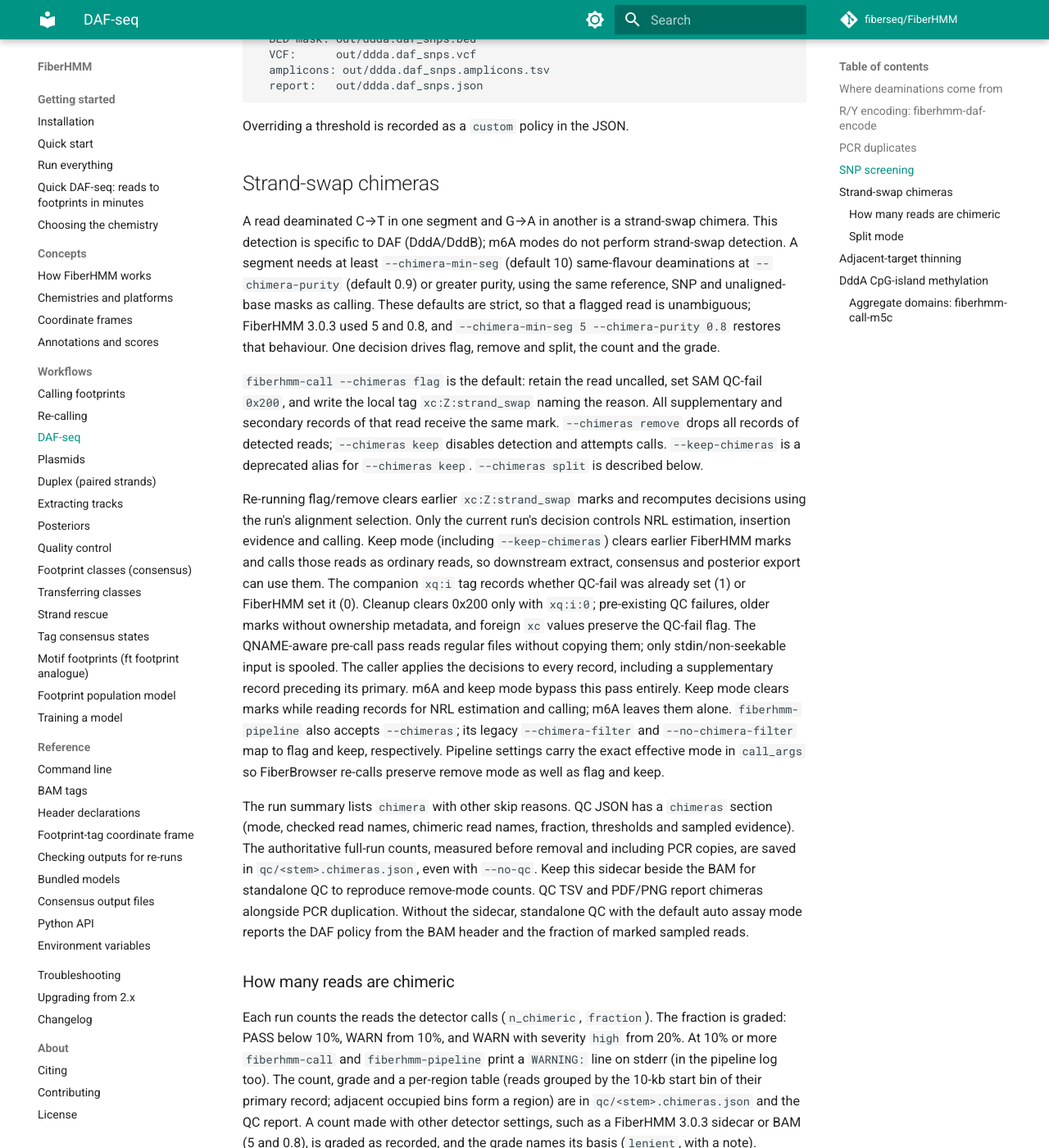
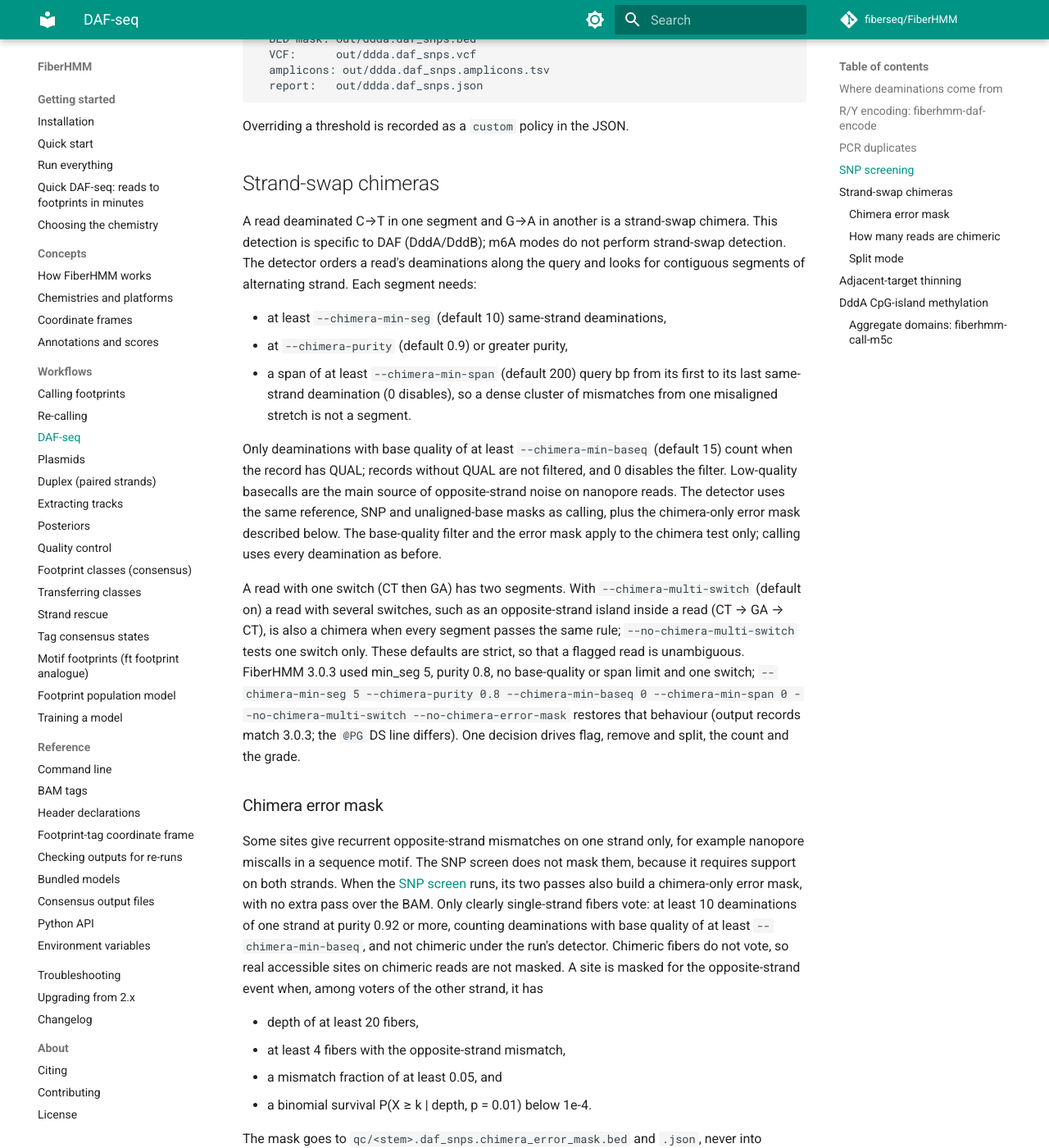
Before and after one commit to fiberseq/FiberHMM, an MkDocs documentation site: the page built from docs/workflows/daf-seq.md, in a window 1280 px wide and 1400 px high, scrolled down 3874 px. Shown: the whole window at 82% size. Built offline with MkDocs 1.6.1 and Material for MkDocs 9.7.7, drawn with Linux system fonts in a browser that asks for light colours; comment, search, counter and statistics services are not loaded; some of the changed text lies outside the part shown.

Commit message:
Docs and CHANGELOG 3.0.4: base-quality filter, span, several switches, chimera error mask, duplicates
Co-Authored-By: Claude Opus 5.5 <noreply@anthropic.com>
(cherry picked from commit b0925537cdf505cac5c391a299c024d34d44941e)

```diff
--- a/docs/workflows/daf-seq.md
+++ b/docs/workflows/daf-seq.md
@@ -195,13 +195,63 @@ Overriding a threshold is recorded as a `custom` policy in the JSON.
 
 A read deaminated C→T in one segment and G→A in another is a strand-swap
 chimera. This detection is specific to DAF (DddA/DddB); m6A modes do not
-perform strand-swap detection. A segment needs at least `--chimera-min-seg`
-(default 10) same-flavour deaminations at `--chimera-purity` (default 0.9)
-or greater purity, using the same reference, SNP and unaligned-base masks as
-calling. These defaults are strict, so that a flagged read is unambiguous;
-FiberHMM 3.0.3 used 5 and 0.8, and `--chimera-min-seg 5 --chimera-purity 0.8`
-restores that behaviour. One decision drives flag, remove and split, the
-count and the grade.
+perform strand-swap detection. The detector orders a read's deaminations
+along the query and looks for contiguous segments of alternating strand.
+Each segment needs:
+
+- at least `--chimera-min-seg` (default 10) same-strand deaminations,
+- at `--chimera-purity` (default 0.9) or greater purity,
+- a span of at least `--chimera-min-span` (default 200) query bp from its
+  first to its last same-strand deamination (0 disables), so a dense
+  cluster of mismatches from one misaligned stretch is not a segment.
+
+Only deaminations with base quality of at least `--chimera-min-baseq`
+(default 15) count when the record has QUAL; records without QUAL are not
+filtered, and 0 disables the filter. Low-quality basecalls are the main
+source of opposite-strand noise on nanopore reads. The detector uses the
+same reference, SNP and unaligned-base masks as calling, plus the
+chimera-only error mask described below. The base-quality filter and the
+error mask apply to the chimera test only; calling uses every deamination
+as before.
+
+A read with one switch (CT then GA) has two segments. With
+`--chimera-multi-switch` (default on) a read with several switches, such
+as an opposite-strand island inside a read (CT → GA → CT), is also a
+chimera when every segment passes the same rule; `--no-chimera-multi-switch`
+tests one switch only. These defaults are strict, so that a flagged read is
+unambiguous. FiberHMM 3.0.3 used min_seg 5, purity 0.8, no base-quality or
+span limit and one switch;
+`--chimera-min-seg 5 --chimera-purity 0.8 --chimera-min-baseq 0
+--chimera-min-span 0 --no-chimera-multi-switch --no-chimera-error-mask`
+restores that behaviour (output records match 3.0.3; the `@PG` DS line
+differs). One decision drives flag, remove and split, the count and the
+grade.
+
+### Chimera error mask
+
+Some sites give recurrent opposite-strand mismatches on one strand only, for
+example nanopore miscalls in a sequence motif. The SNP screen does not mask
+them, because it requires support on both strands. When the
+[SNP screen](#snp-screening) runs, its two passes also build a chimera-only
+error mask, with no extra pass over the BAM. Only clearly single-strand
+fibers vote: at least 10 deaminations of one strand at purity 0.92 or more,
+counting deaminations with base quality of at least `--chimera-min-baseq`,
+and not chimeric under the run's detector. Chimeric fibers do not vote, so
+real accessible sites on chimeric reads are not masked. A site is masked
+for the opposite-strand event when, among voters of the other strand, it has
+
+- depth of at least 20 fibers,
+- at least 4 fibers with the opposite-strand mismatch,
+- a mismatch fraction of at least 0.05, and
+- a binomial survival P(X ≥ k | depth, p = 0.01) below 1e-4.
+
+The mask goes to `qc/<stem>.daf_snps.chimera_error_mask.bed` and `.json`,
+never into `<stem>.daf_snps.bed`, and is never applied to calling. Sites
+already called as SNPs are not repeated. Without the SNP screen (the
+low-depth preflight skipped it, stdin/stdout, `--no-daf-call-snps`, or a
+user-supplied `--daf-snp-mask`) there is no error mask; the chimeras sidecar
+records that and the reason, and the base-quality filter still applies.
+`--no-chimera-error-mask` turns the mask off.
 
 `fiberhmm-call --chimeras flag` is the default: retain the read uncalled,
 set SAM QC-fail `0x200`, and write the local tag `xc:Z:strand_swap` naming
@@ -233,8 +283,14 @@ remove mode as well as flag and keep.
 The run summary lists `chimera` with other skip reasons. QC JSON has a
 `chimeras` section (mode, checked read names, chimeric read names, fraction,
 thresholds and sampled evidence). The authoritative full-run counts,
-measured before removal and including PCR copies, are saved in
-`qc/<stem>.chimeras.json`, even with `--no-qc`. Keep this sidecar beside the
+measured before removal, are saved in `qc/<stem>.chimeras.json`, even with
+`--no-qc`. Duplicate-flagged (`0x400`) reads are tested and marked like any
+read but are not counted: they are left out of `n_reads_checked`,
+`n_chimeric`, the fraction, the regions and the grade, and
+`n_duplicates_excluded` reports how many were left out. The sidecar and the
+`@PG` DS line record the detector settings (`min_seg`, `purity`,
+`min_baseq`, `min_span`, `multi_switch`), the error mask (applied or not,
+number of sites, reason) and the duplicates left out. Keep this sidecar beside the
 BAM for standalone QC to reproduce remove-mode counts. QC TSV and PDF/PNG
 report chimeras alongside PCR duplication.
 Without the sidecar, standalone QC with the default auto assay mode reports
@@ -252,30 +308,44 @@ are in `qc/<stem>.chimeras.json` and the QC report. A count made with other
 detector settings, such as a FiberHMM 3.0.3 sidecar or BAM (5 and 0.8), is
 graded as recorded, and the grade names its basis (`lenient`, with a note).
 
-Two-strand chimeras are the only kind this test can see. A chimera of two
-molecules deaminated on the same strand looks like an ordinary read, so the
-true chimera rate is higher than the count. Read counts and occupancy
-from a library with many chimeras should be taken with caution. Every
-chimera report carries this note.
+Opposite-strand chimeras are the only kind this test can see. A chimera of
+two molecules deaminated on the same strand looks like an ordinary read.
+With balanced strands about half of all chimeras are same-strand, so the
+unflagged reads still contain roughly as many undetected chimeras as were
+flagged: at a flagged fraction of 10%, about one unflagged read in nine is
+still a chimera. Read counts, occupancy and long-range results
+(co-accessibility, phasing) from a library with many chimeras should be
+taken with caution. Every chimera report carries this note.
 
 ### Split mode
 
 `--chimeras split` is an option for recovering data from chimeric reads; it
 is not the default. For each alignment record that is itself chimeric, the
-detector's best split gives a breakpoint gap: from the last
+detector's best single switch gives a breakpoint gap: from the last
 event of the first segment's strand to the first event of the second
 segment's strand. Where the switch happened inside the gap is unknown, so
-the gap is dropped and the record is written as two single-strand records:
+the gap is dropped and the record is written as single-strand records. Each
+piece is tested again with its own deaminations and cut again while it is
+still chimeric; a read with several switches (found with
+`--chimera-multi-switch`) is cut at every switch. All valid pieces are
+written:
 
-- `<name>/c0` (the left piece on the reference) ends on its last own-strand
-  event; `<name>/c1` starts on its first own-strand event. Neither piece
-  ends in an event-free stretch made by the cut, so the cut does not create
-  footprints at the inner edges.
+- `<name>/c0`, `<name>/c1`, ... from left to right on the reference. The
+  first piece ends on its last own-strand event, the last piece starts on
+  its first own-strand event, and an interior piece runs from its first to
+  its last own-strand event. No piece ends in an event-free stretch made by
+  the cut, so the cut does not create footprints at the inner edges.
+  Breakpoints are anchored on deaminations that pass
+  `--chimera-min-baseq`, so a low-quality basecall inside the gap does not
+  extend a piece past the switch.
 - CIGAR, SEQ, QUAL and MD are cut together, `NM` is recomputed and the
   reference start is adjusted. Outer soft and hard clips stay with their
   piece.
-- Tags: `xc:Z:split`, `xi:i` (piece index), `xn:Z` (original read name) and
-  `xb:B:i` (the gap as `[start, end)`, 0-based on the record's reference).
+- Tags: `xc:Z:split`, `xi:i` (piece index, 0 to n-1 from left to right),
+  `xn:Z` (original read name) and `xb:B:i` (every breakpoint gap of the
+  original record as `[start, end)` pairs, 0-based on its reference, left to
+  right; piece `xi` lies between gap `xi`-1 and gap `xi`; a one-switch split
+  has one pair).
   `RG`, `ds`, `di`, `qs`, `du`, `ch`, `rn` and `fn` are copied.
   `MM`/`ML` (and the older `Mm`/`Ml`) are kept, re-indexed to the piece: the
   calls inside the piece stay, skip counts are recomputed over the piece in
@@ -291,16 +361,16 @@ the gap is dropped and the record is written as two single-strand records:
   no piece left is kept whole and flagged.
 - Other records of a chimeric read (supplementary or secondary records that
   are not chimeric themselves, or are not selected by `--alignments`) are
-  flagged as in flag mode. Unnamed records are not split. A piece that still
-  shows a swap (a read with several switches) is flagged.
+  flagged as in flag mode. Unnamed records are not split. A piece that
+  still shows a swap after cutting is flagged.
 - Each piece is called with its own strand. Split mode runs before the
   insert-consensus pre-pass, so pieces carry their own insertion evidence.
 
 The pieces are written to a private temporary BAM (sorted and indexed when
 the input is coordinate-sorted). The chimeras sidecar and QC report list
-records split, pieces written, pieces dropped as too short, the fraction of
-chimeric bases kept, and the distributions of the reference gap and piece
-lengths. Caveats: the switch point is only bracketed, not found; two
+records split, records with several switches, pieces written, pieces
+dropped as too short, the fraction of chimeric bases kept, and the
+distributions of the reference gap and piece lengths. Caveats: the switch point is only bracketed, not found; two
 pieces of one read are two molecules of unknown relation (they may be PCR
 copies or unrelated fragments); and same-strand chimeras are not split.
 
```
Also changed, not shown: docs/reference/bam-tags.md (+1 -1 lines), docs/reference/headers.md (+6 -2 lines), docs/workflows/calling.md (+5 -2 lines), docs/workflows/qc.md (+17 -10 lines).
